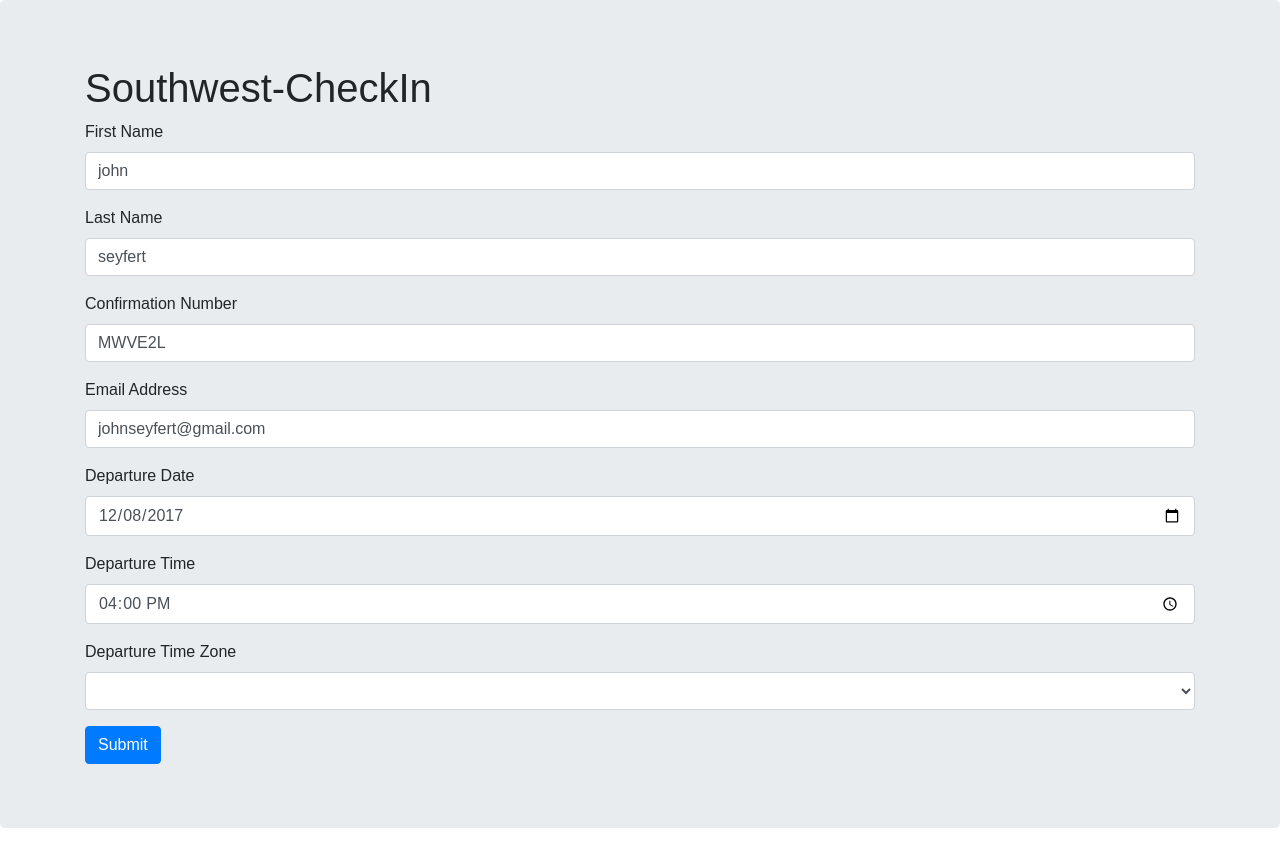
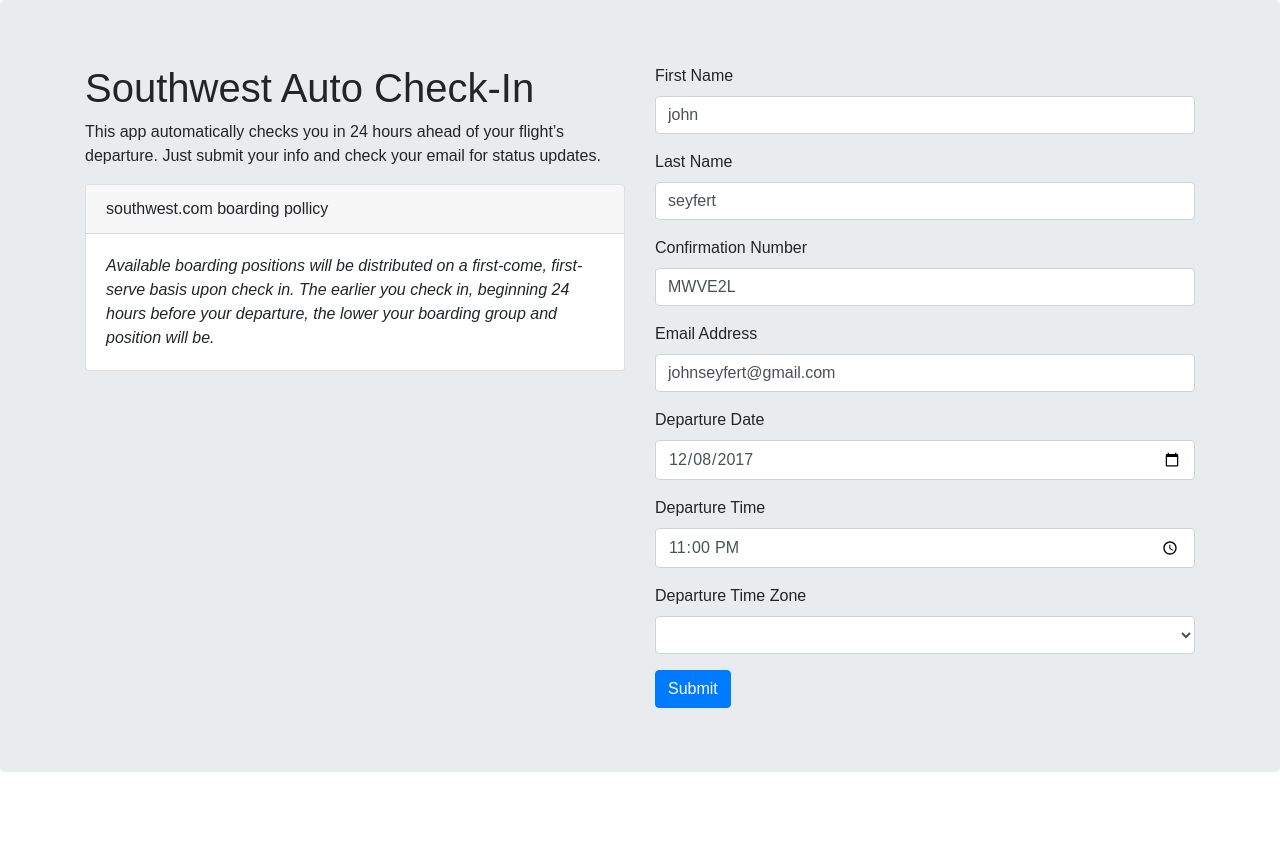
Before and after one commit to jseyfert/southwest-checkin, a React (Create React App) app: page / in a window 1280 px wide. After the commit the page ends 804 px from the top, so only its background shows below. Built offline with nearby package versions, Linux system fonts and the light colour scheme.

Commit message:
cleaned everything up a bit

```diff
--- a/src/App.js
+++ b/src/App.js
@@ -1,6 +1,6 @@
 import React, { Component } from 'react';
 import axios from 'axios';
-import { Alert, Container, Row, Col, Jumbotron, Button, Form, FormGroup, Label, Input } from 'reactstrap';
+import { Alert, Container, Row, Col, Jumbotron, Button, Form, FormGroup, Label, Input, Card, CardHeader, CardBody, CardTitle, CardText, } from 'reactstrap';
 
 class App extends Component {
   constructor(props) {
@@ -25,7 +25,7 @@
       confirmationNumber: 'MWVE2L',
       emailAddress: 'johnseyfert@gmail.com',
       departureDate: "2017-12-08",
-      departureTime: "16:00",
+      departureTime: "23:00",
       timeZoneDeparture: '',
     };
   }
@@ -51,13 +51,9 @@
     let dateTimeDeparture = departureDate + 'T' + departureTime
 
     let url = '/submitCheckIn/' + firstName + '/' + lastName + '/' + confirmationNumber + '/' + emailAddress + '/' + dateTimeDeparture + '/' + timeZoneDeparture
-    // let url = '/submitCheckIn/john/seyfert/MWVE2L/johnseyfert@gmail.com/2017-12-06 16:40/PA'
-    console.log(url)
 
     axios.get(url)
       .then((response) => {
-        console.log('in success1', response )
-        console.log('in success2', response.data.message )
         this.setState({
           pageType: response.data.pageType,
           message: response.data.message,
@@ -65,7 +61,6 @@
         })
       })
       .catch(error => {
-        console.log(error.response.status);
         this.setState({
           pageType: 'error',
           message: error.response.status,
@@ -80,8 +75,21 @@
             <Jumbotron>
               <Container>
                 <Row>
-                  <Col>
-                    <h1>Southwest-CheckIn</h1>
+                  <Col md={{ size: 6}}>
+                    <h1>Southwest Auto Check-In</h1>
+                    <p>This app automatically checks you in 24 hours ahead of your flight’s departure. Just submit your info and check your email for status updates.</p>
+                    <Card>
+                      <CardHeader>southwest.com boarding pollicy</CardHeader>
+                      <CardBody>
+                        <CardText>
+                        <i>Available boarding positions will be distributed on a first-come, first-serve basis upon check in. The earlier you check in, beginning 24 hours before your departure, the lower your boarding group and position will be.</i>
+                        </CardText>
+                      </CardBody>
+                    </Card>
+                  <br/>
+
+                  </Col>
+                  <Col md={{ size: 6}}>
                       <Form onSubmit={ this.handleSubmit }>
                        <FormGroup>
                          <Label for="firstName">First Name</Label>
@@ -134,9 +142,12 @@
               <Container>
               <Row>
                 <Col>
-                    <h1>Southwest-CheckIn</h1>
+                  <h1>Southwest Auto Check-In</h1>
                   <Alert color="danger">
-                      <span><b>Error: </b>{this.state.message}</span>
+                   <p>The server has returned the following error: {this.state.message}</p>
+                   <p className="mb-0">
+                    Please check-in manually
+                   </p>
                   </Alert>
                 </Col>
               </Row>
@@ -144,19 +155,23 @@
             </Jumbotron>
           </div>
           );
-      }  else if (this.state.pageType === 'success') {
+      } else if (this.state.pageType === 'success') {
         return (
           <div>
             <Jumbotron>
               <Container>
                 <Row>
                   <Col>
-                    <h1>Southwest-CheckIn</h1>
+                    <h1>Southwest Auto Check-In</h1>
                     <Alert color="success">
-                     <div>{this.state.firstName} {this.state.lastName} will be automatically checkedIn on <b>{this.state.dateToExecute} PST</b> with confirmation number: {this.state.confirmationNumber}</div>
-                    </Alert>
-                    <Alert color="success">
-                     <div>A status update email will be sent to {this.state.emailAddress} when this occurs</div>
+                      <h4 className="alert-heading">Success!</h4>
+                      <hr />
+                      <p>
+                        {this.state.firstName} {this.state.lastName} will automatically be checked-in on <b>{this.state.dateToExecute} PST</b>
+                      </p>
+                      <p className="mb-0">
+                        Please check {this.state.emailAddress} for status updates
+                      </p>
                     </Alert>
                   </Col>
                 </Row>
@@ -171,7 +186,7 @@
               <Container>
                 <Row>
                   <Col>
-                    <h1>Southwest-CheckIn</h1>
+                    <h1>Southwest Auto Check-In</h1>
                     <h1>ERROR</h1>
                     <h1>ERROR</h1>
                     <h1>ERROR</h1>
```
Lines whose indentation alone changed are shown as unchanged.
